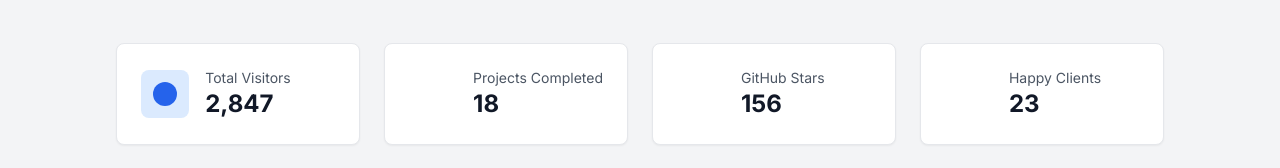
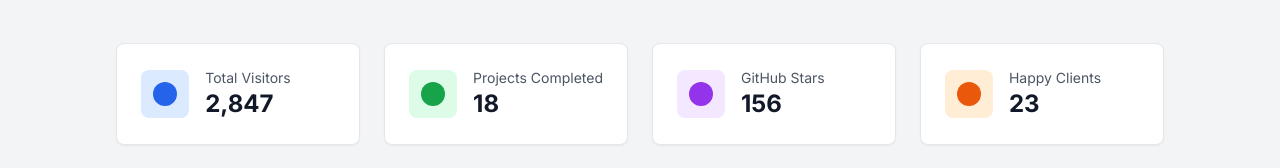
Before and after one commit to pashitox/personal-portfolio, a Next.js app in the folder frontend/: page / in a window 1280 px wide. Both pictures are taken after a click on the button "Dashboard". Shown: the part 190-358 px from the top of the page. Built offline with nearby package versions, Linux system fonts and the light colour scheme; no server answers.

Commit message:
NO DE ERRROR

```diff
--- a/frontend/src/components/Dashboard.tsx
+++ b/frontend/src/components/Dashboard.tsx
@@ -3,6 +3,13 @@
 import { useEffect, useState } from 'react';
 import { motion } from 'framer-motion';
 import { dashboardStats, visitorStats, githubStats, monthlyVisitors } from '@/lib/data';
+
+const colorMap = {
+  blue: 'bg-blue-100 dark:bg-blue-500/20 text-blue-600 dark:text-blue-300',
+  green: 'bg-green-100 dark:bg-green-500/20 text-green-600 dark:text-green-300',
+  purple: 'bg-purple-100 dark:bg-purple-500/20 text-purple-600 dark:text-purple-300',
+  orange: 'bg-orange-100 dark:bg-orange-500/20 text-orange-600 dark:text-orange-300',
+};
 
 export default function Dashboard() {
   const [animatedStats, setAnimatedStats] = useState({
@@ -36,6 +43,13 @@ export default function Dashboard() {
     return () => clearInterval(interval);
   }, []);
 
+  const mainStats = [
+    { title: 'Total Visitors', value: animatedStats.totalVisitors, color: 'blue' },
+    { title: 'Projects Completed', value: animatedStats.projectsCompleted, color: 'green' },
+    { title: 'GitHub Stars', value: animatedStats.stars, color: 'purple' },
+    { title: 'Happy Clients', value: animatedStats.happyClients, color: 'orange' },
+  ];
+
   return (
     <section className="min-h-screen flex items-center py-20 px-4 bg-gray-100 dark:bg-gray-800">
       <div className="max-w-7xl mx-auto">
@@ -50,23 +64,17 @@ export default function Dashboard() {
 
         {/* Main cards */}
         <div className="grid grid-cols-1 md:grid-cols-2 lg:grid-cols-4 gap-6 mb-12">
-          {[
-            { title: "Total Visitors", value: animatedStats.totalVisitors, color: "blue" },
-            { title: "Projects Completed", value: animatedStats.projectsCompleted, color: "green" },
-            { title: "GitHub Stars", value: animatedStats.stars, color: "purple" },
-            { title: "Happy Clients", value: animatedStats.happyClients, color: "orange" },
-          ].map((stat, i) => (
+          {mainStats.map((stat, i) => (
             <motion.div
               key={stat.title}
-              className={`bg-white dark:bg-gray-900 p-6 rounded-lg border border-gray-200 dark:border-gray-700 shadow-sm`}
+              className="bg-white dark:bg-gray-900 p-6 rounded-lg border border-gray-200 dark:border-gray-700 shadow-sm"
               initial={{ opacity: 0, y: 30 }}
               animate={{ opacity: 1, y: 0 }}
               transition={{ duration: 0.6, delay: 0.1 + i * 0.1 }}
             >
               <div className="flex items-center">
-                <div className={`p-3 bg-${stat.color}-100 dark:bg-${stat.color}-500/20 rounded-lg`}>
-                  {/* Simple icon placeholders */}
-                  <span className={`w-6 h-6 block bg-${stat.color}-600 rounded-full`} />
+                <div className={`p-3 rounded-lg ${colorMap[stat.color]}`}>
+                  <span className="w-6 h-6 block rounded-full bg-current" />
                 </div>
                 <div className="ml-4">
                   <p className="text-sm text-gray-600 dark:text-gray-400">{stat.title}</p>
```
